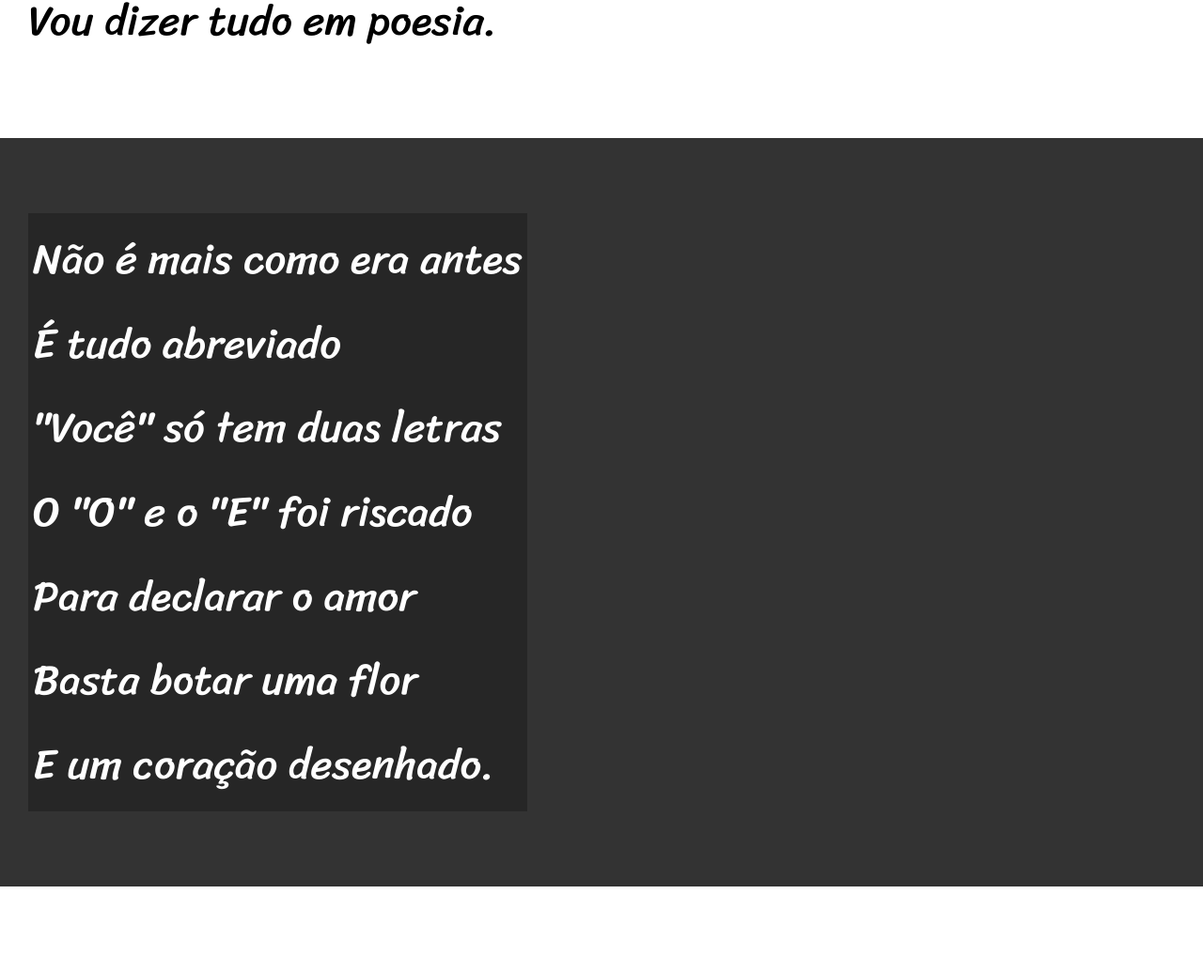
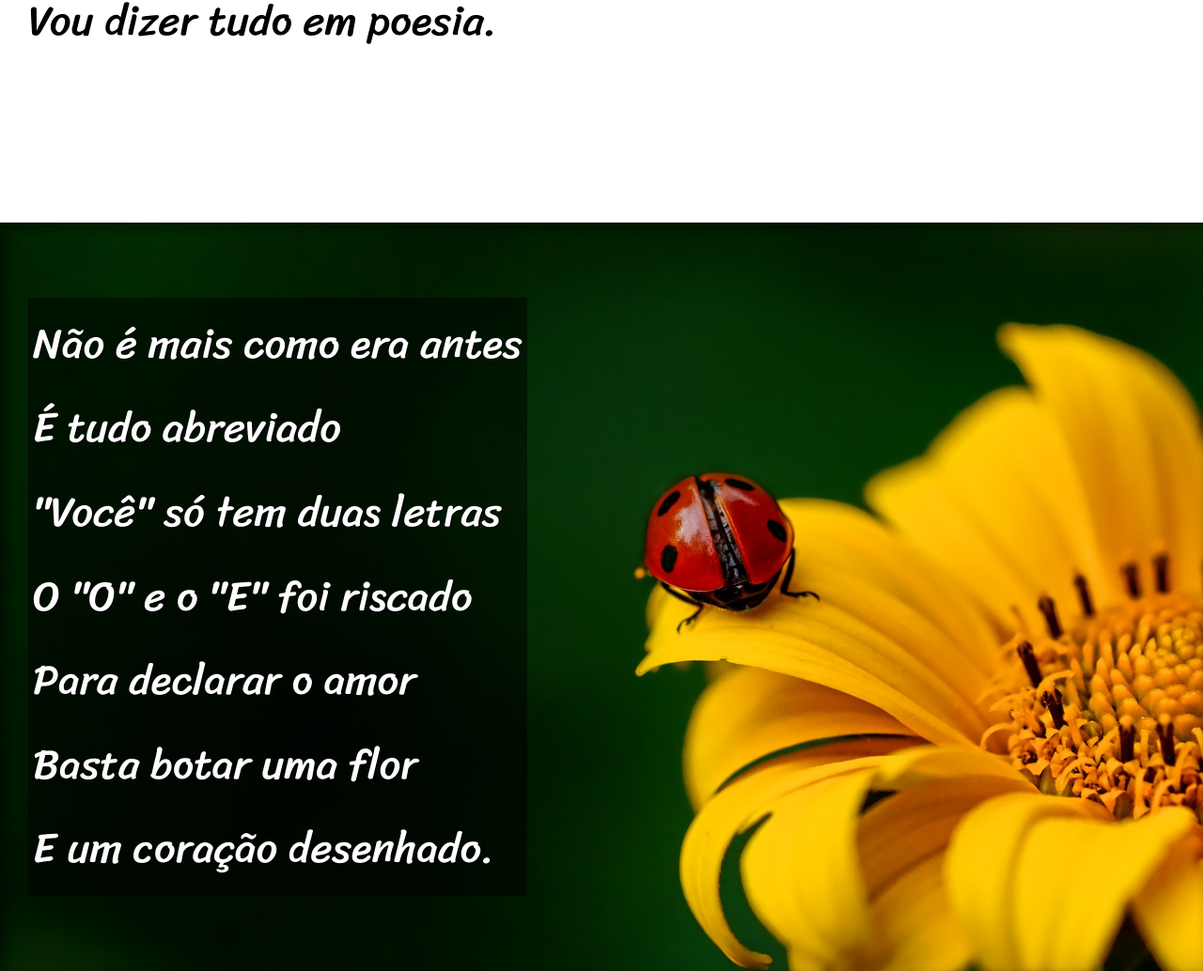
Before and after one commit to Ivanctga/html-css, a plain HTML site: page desafios/d012/index.html in a window 1280 px wide. Shown: the part 900-1934 px from the top of the page at 94% size. Drawn offline with Linux system fonts and the light colour scheme.

Commit message:
Atualização imagem

```diff
--- a/desafios/d012/estilo/style.css
+++ b/desafios/d012/estilo/style.css
@@ -59,6 +59,10 @@ section {
     font-size: 3.5vw;
 }
 
+section > p {
+    padding-bottom: 2em;
+}
+
 section.normal {
     background-color: white;
     color: black;
@@ -67,12 +71,27 @@ section.normal {
 section.imagem {
     background-color: rgb(51, 51, 51);
     color: white;
+    box-shadow: inset 6px 6px 13px 0px rgba(0, 0, 0, 0.466);
+    background-size: cover;
+    background-attachment: fixed; /* Fixar imagem,*/
 }
 
 section.imagem > p {
-    background-color: rgba(0, 0, 0, 0.250);
+    background-color: rgba(0, 0, 0, 0.507);
     display: inline-block;
     padding: 5px;
+    text-shadow: 1px 1px 0px black;
+}
+
+section#img01 {
+    background-image: url(../imagens/background001.jpg);
+    background-position: right center;
+
+}
+
+section#img02 {
+    background-image: url(../imagens/background002.jpg);
+
 }
 
 footer {
--- a/desafios/d012/index.html
+++ b/desafios/d012/index.html
@@ -26,7 +26,7 @@
         </p>
     </section>
 
-    <section class="imagem">
+    <section class="imagem" id="img01">
         <p>
             Não é mais como era antes <br>
             É tudo abreviado <br>
@@ -61,7 +61,7 @@
 
     </section>
 
-    <section class="imagem">
+    <section class="imagem" id="img02">
         <p>
             Tenho saudade das cartas <br>
             Escritas com a própria mão <br>
```
